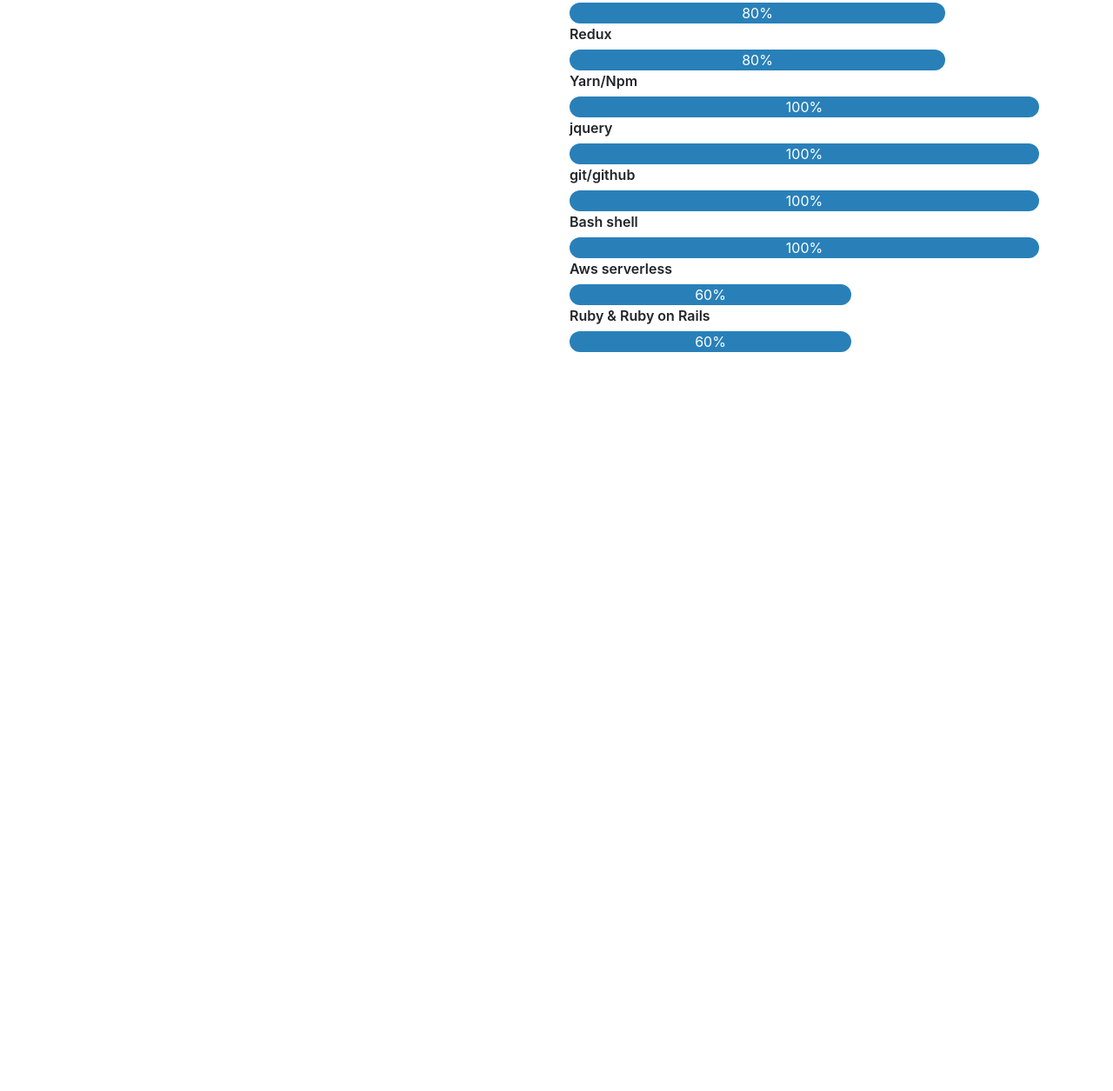
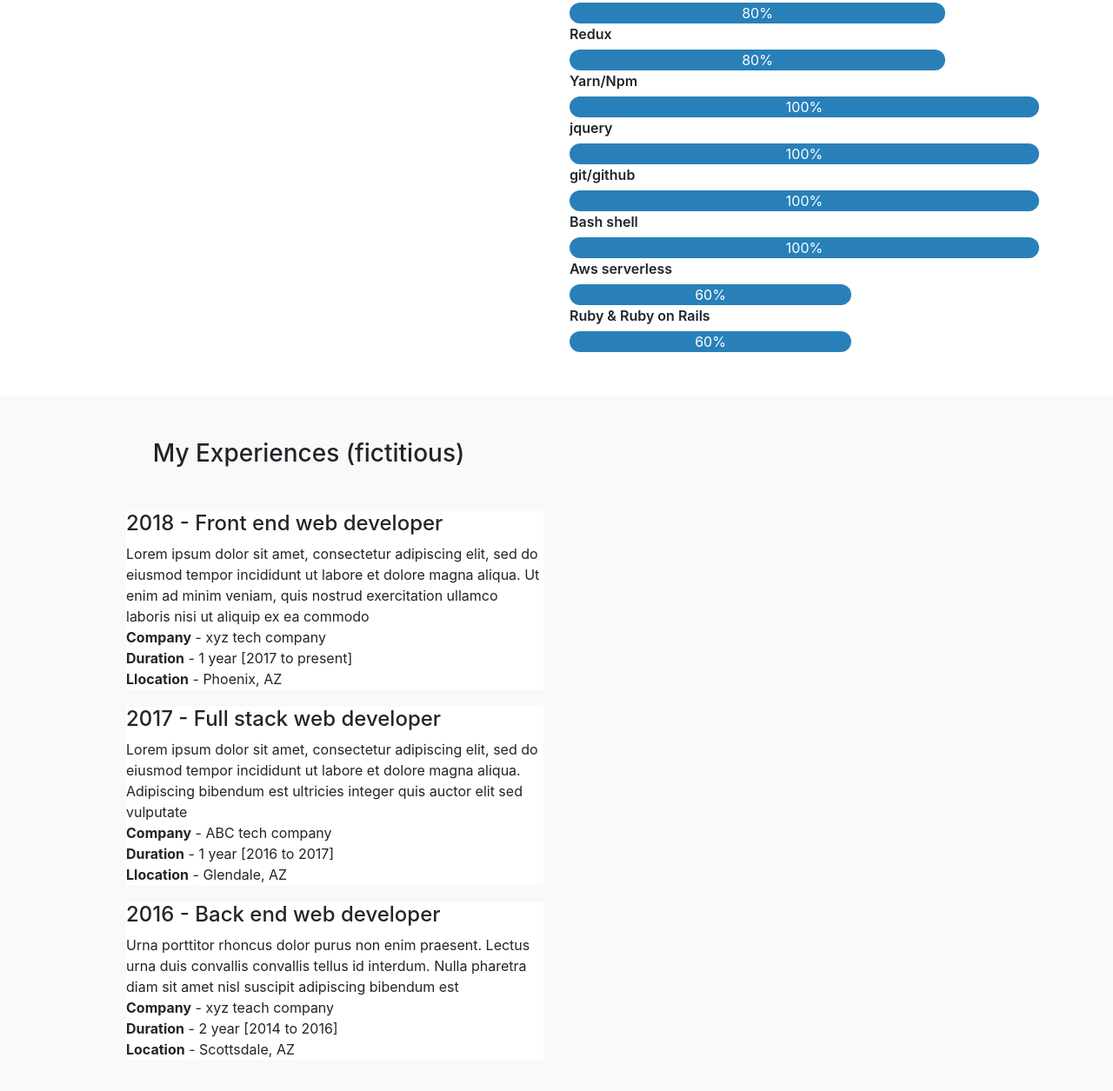
Before and after one commit to dre37167/resume, a plain HTML site: page index.html in a window 1280 px wide. Shown: the part 1613-2868 px from the top of the page at 87% size. Before the commit the page ends 2068 px from the top, so only its background shows below. Drawn offline with nearby package versions, Linux system fonts and the light colour scheme.

Commit message:
added resume and modified styles.css file

```diff
--- a/index.html
+++ b/index.html
@@ -117,5 +117,43 @@
 </section>
 
 <!-- Resume -->
+
+<div class="resume" id="resume">
+<div class="container">
+<div class="row">
+<div class="col-md-6">
+<h3 class="text-center">My Experiences (fictitious)</h3>
+<ul class="timeline">
+  <li>
+    <h4>2018 - Front end web developer</h4>
+    <p>Lorem ipsum dolor sit amet, consectetur adipiscing elit, sed do eiusmod tempor incididunt ut labore et dolore magna aliqua. Ut enim ad minim veniam, quis nostrud exercitation ullamco laboris nisi ut aliquip ex ea commodo <br>
+    <b>Company</b> - xyz tech company <br>
+    <b>Duration</b> - 1 year [2017 to present] <br>
+    <b>Llocation</b> - Phoenix, AZ
+    </p>
+  </li>
+  <li>
+    <h4>2017 - Full stack web developer</h4>
+    <p>Lorem ipsum dolor sit amet, consectetur adipiscing elit, sed do eiusmod tempor incididunt ut labore et dolore magna aliqua. Adipiscing bibendum est ultricies integer quis auctor elit sed vulputate<br>
+    <b>Company</b> - ABC tech company <br>
+    <b>Duration</b> - 1 year [2016 to 2017] <br>
+    <b>Llocation</b> - Glendale, AZ
+    </p>
+  </li>
+  <li>
+    <h4>2016 - Back end web developer</h4>
+    <p>Urna porttitor rhoncus dolor purus non enim praesent. Lectus urna duis convallis convallis tellus id interdum. Nulla pharetra diam sit amet nisl suscipit adipiscing bibendum est<br>
+    <b>Company</b> - xyz teach company <br>
+    <b>Duration</b> - 2 year [2014 to 2016] <br>
+    <b>Location</b> - Scottsdale, AZ
+    </p>
+  </li>
+</ul>
+</div>
+</div>
+</div>
+
+
+</div>
 </body>
 </html>
--- a/styles.css
+++ b/styles.css
@@ -104,3 +104,35 @@ body {
   border-radius: 16px;
   background-color: #2980b9!important;
 }
+/*  resume */
+
+.resume {
+  padding-top: 50px;
+  padding-bottom: 30px;
+  background: #f9f9f9;
+}
+
+.resume h3{
+  margin-bottom: 50px;
+}
+
+.timeline { list-style-type: none;
+position: relative;}
+
+.timeline::before{
+  content: :'';
+  background: #555;
+  display: inline-block;
+  position: absolute;
+  left: 29px;
+  width: 2px;
+  height: 100%;
+  z-index: 1;
+}
+
+.timeline li {
+  margin-top: 20px;
+  margin-bottom: 20px;
+  margin-left: 20px;
+  background: #fff;
+}
```
